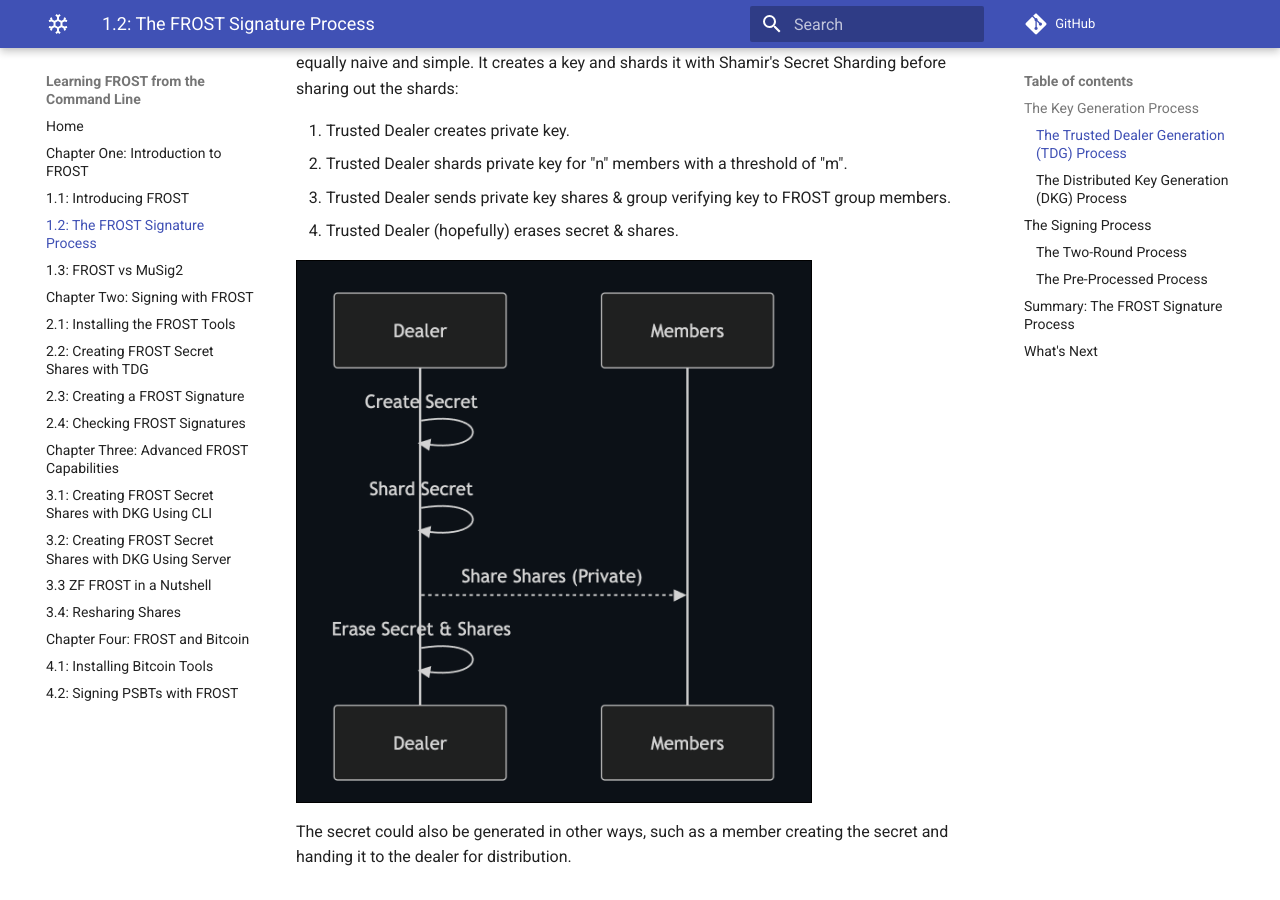
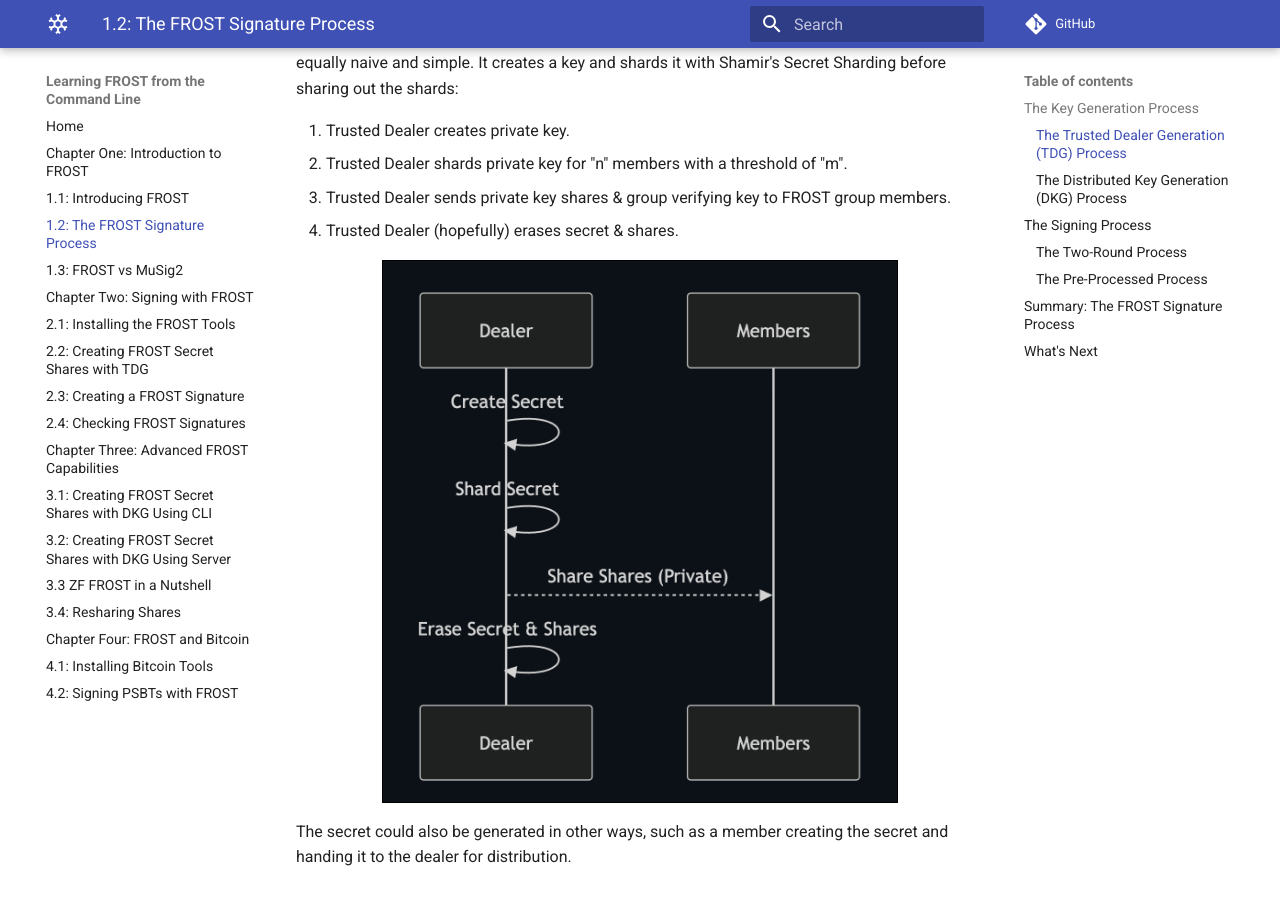
Before and after one commit to BlockchainCommons/Learning-FROST-from-the-Command-Line, an MkDocs documentation site: the page built from docs/01_2_FROST_Signature_Process.md, in a window 1280 px wide and 900 px high, scrolled down 519 px. Built offline with MkDocs 1.6.1 and Material for MkDocs 9.7.7, drawn with Linux system fonts in a browser that asks for light colours; comment, search, counter and statistics services are not loaded.

Commit message:
Update 01_2_FROST_Signature_Process.md

```diff
--- a/docs/01_2_FROST_Signature_Process.md
+++ b/docs/01_2_FROST_Signature_Process.md
@@ -31,7 +31,7 @@ shards:
 4. Trusted Dealer (hopefully) erases secret & shares.
 
 <a href="https://raw.githubusercontent.com/BlockchainCommons/Learning-FROST-from-the-Command-Line/refs/heads/main/images/keygen-tdg.png">
-    <img src="https://raw.githubusercontent.com/BlockchainCommons/Learning-FROST-from-the-Command-Line/refs/heads/main/images/keygen-tdg.png" width="75%" style="border: 1px solid black; display: flex;">
+    <img src="https://raw.githubusercontent.com/BlockchainCommons/Learning-FROST-from-the-Command-Line/refs/heads/main/images/keygen-tdg.png" width="75%" style="border: 1px solid black; margin: auto; display: block;">
 </a>
 
 The secret could also be generated in other ways, such as a member
```
